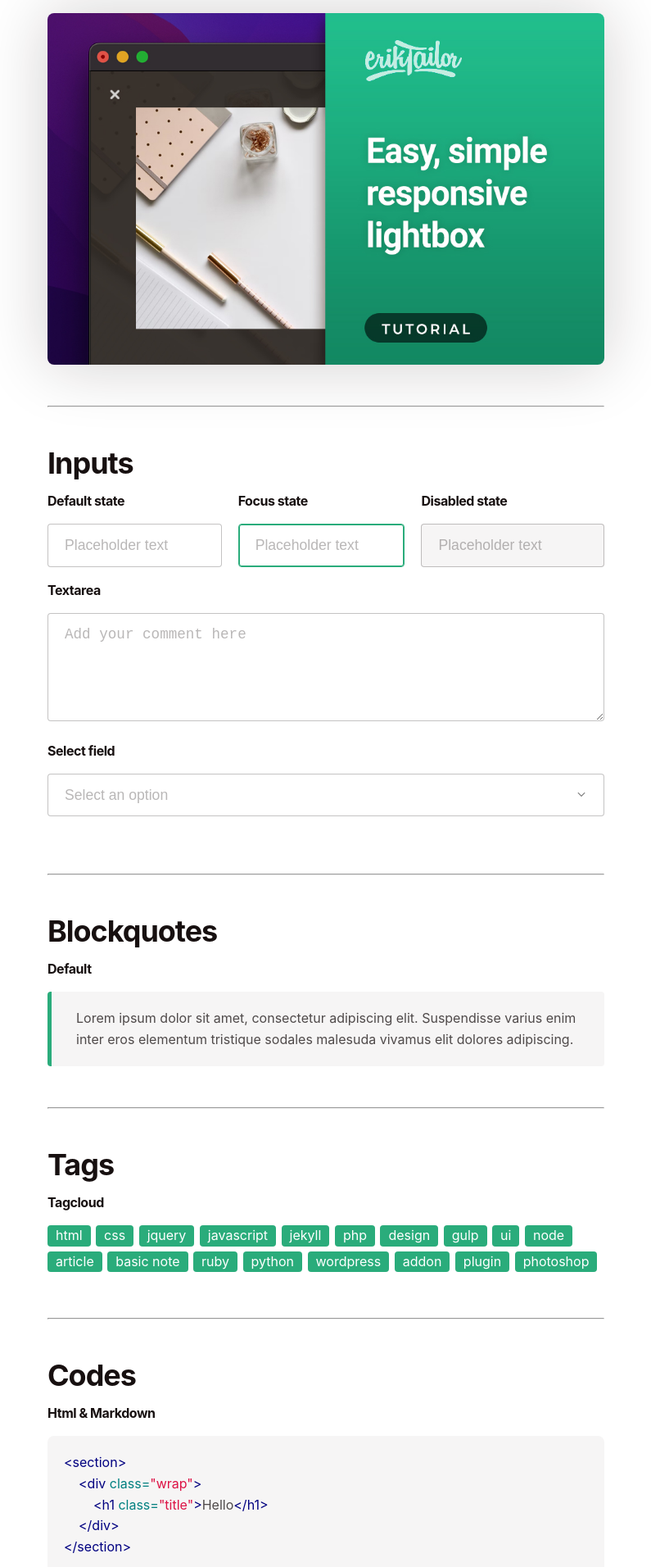
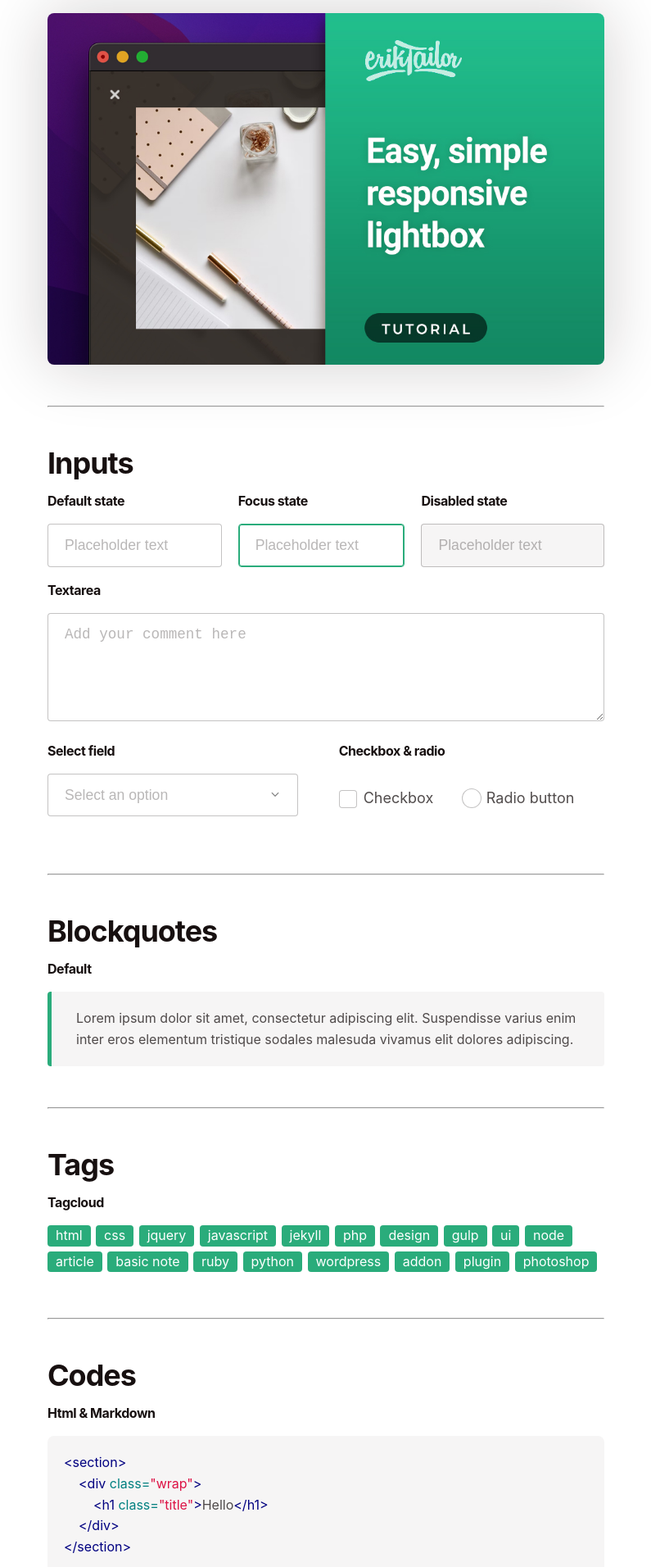
Before and after one commit to eriktailor/jekyll-sharp-styleguide, a Jekyll site: the page built from index.md, in a window 1280 px wide. Shown: the part 2215-4127 px from the top of the page at 82% size, without its empty margins (242-1037 px from the left). Built offline with Jekyll 4.4.1, drawn with Linux system fonts in a browser that asks for light colours; some web fonts are replaced.

Commit message:
Add custom checkboxes and radio buttons

```diff
--- a/_includes/inputs.html
+++ b/_includes/inputs.html
@@ -18,9 +18,11 @@
 <h6>Textarea</h6>
 <textarea rows="5" placeholder="Add your comment here"></textarea>
 
+<div class="row">
+    <div class="col me-5">
         <h6>Select field</h6>
         <div class="select-field">
-    <select class="select-box">
+            <select class="select-box me-5">
                 <option value="">Select an option</option>
                 <option value="opt-1">Option 1</option>
                 <option value="opt-2">Option 2</option>
@@ -28,3 +30,18 @@
             </select>
             <svg xmlns="http://www.w3.org/2000/svg" height="16" viewBox="0 0 1792 1792" width="16"><path d="M1395 736q0 13-10 23l-466 466q-10 10-23 10t-23-10l-466-466q-10-10-10-23t10-23l50-50q10-10 23-10t23 10l393 393 393-393q10-10 23-10t23 10l50 50q10 10 10 23z"/></svg>
         </div>
+    </div>
+    <div class="col ps-3">
+        <h6>Checkbox & radio</h6>
+        <label class="checkbox d-inline-block me-3 mt-2">
+            <input type="checkbox">
+            <span class="checkmark"></span>
+            Checkbox
+        </label>
+        <label class="checkbox radio d-inline-block">
+            <input type="radio">
+            <span class="checkmark"></span>
+            Radio button
+        </label>
+    </div>
+</div>
--- a/_sass/_helpers.scss
+++ b/_sass/_helpers.scss
@@ -44,35 +44,35 @@ $color-theme:(
 // Backgrounds
 @each $background, $color in $color-theme {
     .bg-#{$background}{
-        background-color: $color;
+        background-color: $color !important;
     }
 }
 
 // Colors
 @each $text, $color in $color-theme {
     .text-#{$text}{
-        color: $color;
+        color: $color !important;
     }
 }
 
 // Display
 .d-none {
-    display: none;
+    display: none !important;
 }
 
 .d-block {
-    display: block;
+    display: block !important;
 }
 
 .d-inline-block {
-    display: inline-block;
+    display: inline-block !important;
 }
 
 .d-inline {
-    display: inline;
+    display: inline !important;
 }
 
 // Width
 .w-100 {
-    width: 100%;
+    width: 100% !important;
 }
--- a/_sass/_inputs.scss
+++ b/_sass/_inputs.scss
@@ -24,7 +24,7 @@ input, textarea, select {
     }
 }
 
-// Placeholders
+// Placeholder
 ::placeholder, .select-placeholder {
     color: rgba($dark, 0.3);
     font-weight: normal;
@@ -43,3 +43,72 @@ input, textarea, select {
         opacity: 0.5;
     }
 }
+
+// Checkbox & Radio
+.checkbox {
+    position: relative;
+    padding-left: 30px;
+    margin-bottom: 10px;
+    display: block;
+    line-height: 20px;
+    cursor: pointer;
+    font-size: 18px;
+    -webkit-user-select: none;
+    -moz-user-select: none;
+    -ms-user-select: none;
+    user-select: none;
+    input {
+        position: absolute;
+        opacity: 0;
+        cursor: pointer;
+        height: 0;
+        width: 0;
+        &:checked ~ .checkmark {
+            background-color: $accent;
+            border: 0 !important;
+            &:after {
+                display: block;
+            }
+        }
+    }
+    .checkmark {
+        position: absolute;
+        top: 0;
+        left: 0;
+        height: 20px;
+        width: 20px;
+        border-radius: $border-radius / 2;
+        background: $white;
+        border: 1px solid rgba($dark, 0.25);
+        &:after {
+            content: "";
+            position: absolute;
+            display: none;
+            left: 7px;
+            top: 2px;
+            width: 5px;
+            height: 10px;
+            border: solid $white;
+            border-width: 0 2px 2px 0;
+            -webkit-transform: rotate(45deg);
+            -ms-transform: rotate(45deg);
+            transform: rotate(45deg);
+        }
+    }
+    &.radio {
+        line-height: 23px;
+        .checkmark {
+            border-radius: 50%;
+            width: 22px;
+            height: 22px;
+            &:after {
+                top: 6px;
+                left: 6px;
+                width: 8px;
+                height: 8px;
+                border-radius: 50%;
+                background: $white;
+            }
+        }
+    }
+}
```
Also changed, not shown: README.md, 2 other files. Lines whose indentation alone changed are shown as unchanged.
